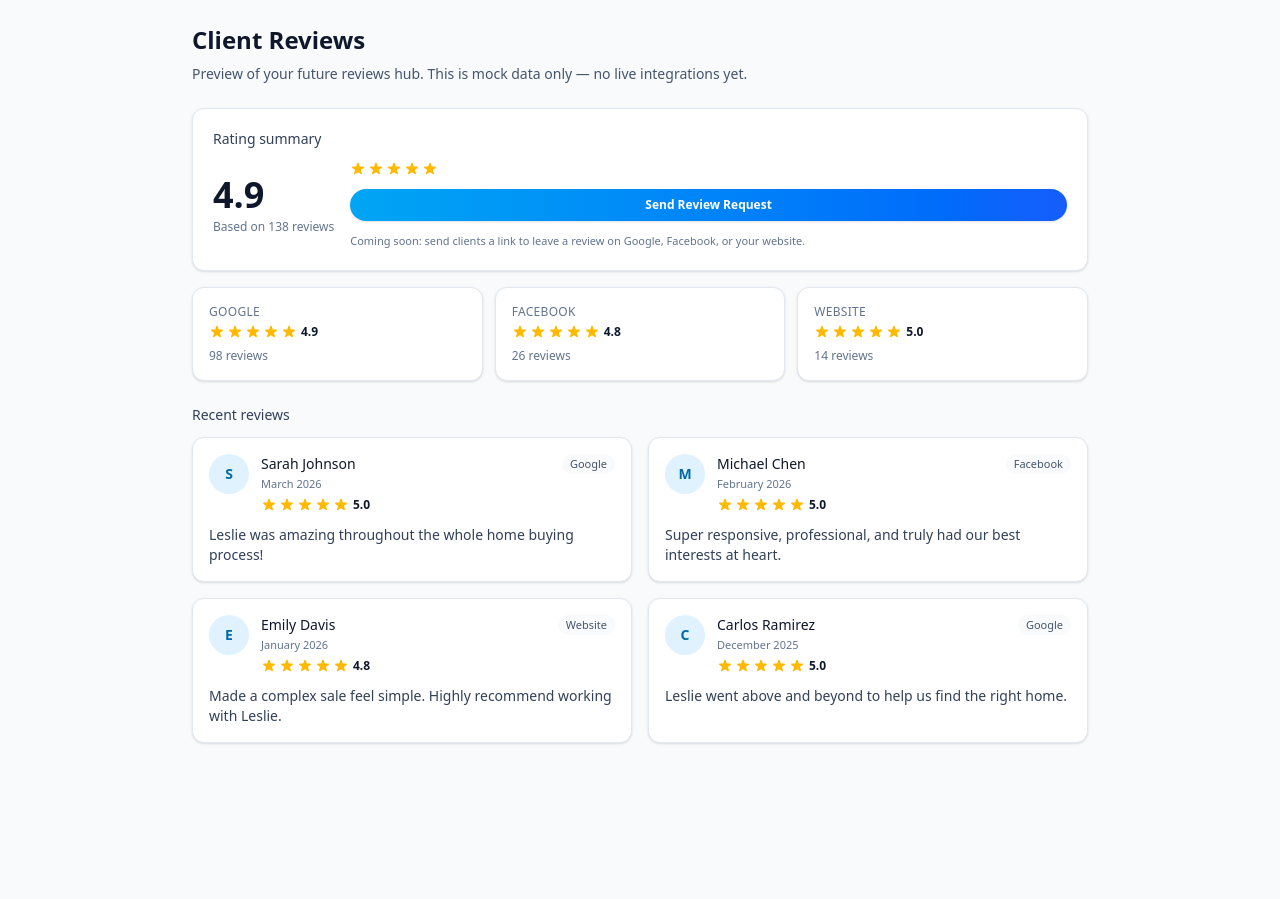
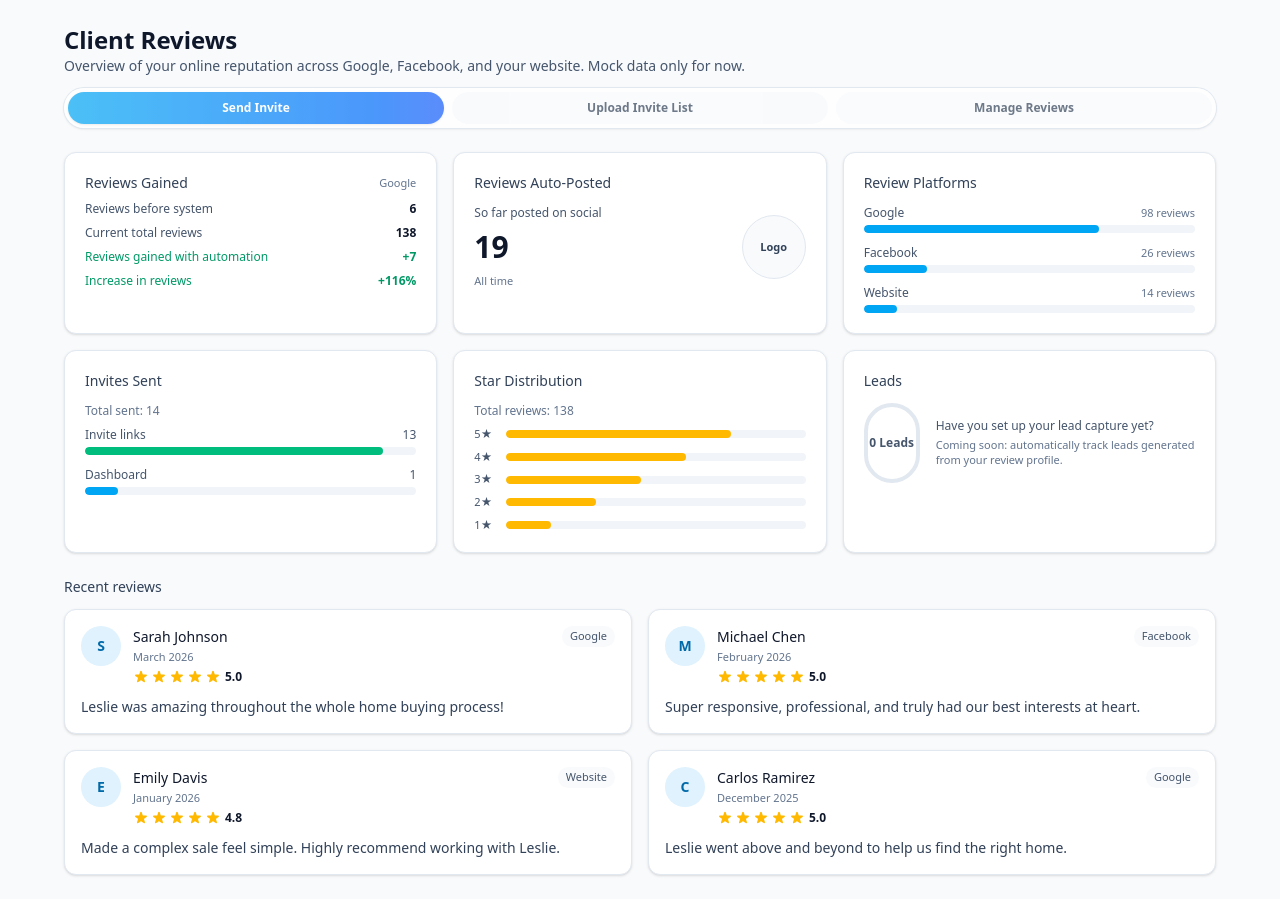
Before and after one commit to VenJami/follow-up-automation, a Next.js app: page /dashboard/reviews in a window 1280 px wide. Before the commit the page ends 800 px from the top, so only its background shows below. Built offline with nearby package versions, Linux system fonts and the light colour scheme.

Commit message:
Add Review Page

```diff
--- a/src/app/dashboard/reviews/page.tsx
+++ b/src/app/dashboard/reviews/page.tsx
@@ -96,72 +96,184 @@ function InitialAvatar({ name }: { name: string }) {
 export default function ReviewsPage() {
   return (
     <main className="min-h-screen px-4 py-6">
-      <div className="mx-auto max-w-4xl space-y-6">
-        {/* Page header */}
-        <div className="flex flex-col gap-2">
+      <div className="mx-auto max-w-6xl space-y-6">
+        {/* Top header + invite bar */}
+        <div className="space-y-3">
+          <div className="flex flex-col gap-2 md:flex-row md:items-baseline md:justify-between">
+            <div>
               <h1 className="text-2xl font-semibold text-slate-900">Client Reviews</h1>
               <p className="text-sm text-slate-600">
-            Preview of your future reviews hub. This is mock data only — no live
-            integrations yet.
+                Overview of your online reputation across Google, Facebook, and your
+                website. Mock data only for now.
               </p>
             </div>
-
-        {/* Rating summary + sources */}
-        <div className="grid gap-4 md:grid-cols-[2fr,3fr]">
-          {/* Rating summary card */}
-          <section className="rounded-xl border border-slate-200 bg-white p-5 shadow-sm">
-            <h2 className="mb-3 text-sm font-medium text-slate-700">
-              Rating summary
-            </h2>
-            <div className="flex items-center gap-4">
-              <div>
-                <p className="text-4xl font-semibold text-slate-900">
-                  {mockSummary.overallRating.toFixed(1)}
-                </p>
-                <p className="mt-1 text-xs text-slate-500">
-                  Based on {mockSummary.totalReviews} reviews
-                </p>
           </div>
-              <div className="flex flex-1 flex-col gap-3">
-                <StarRating value={mockSummary.overallRating} />
+          <div className="flex flex-col gap-2 rounded-full bg-white/80 p-1 shadow-sm ring-1 ring-slate-200 md:flex-row">
             <button
               type="button"
-                  className="inline-flex items-center justify-center rounded-full bg-gradient-to-r from-sky-500 to-blue-600 px-4 py-2 text-xs font-semibold text-white shadow-sm hover:from-sky-600 hover:to-blue-700 focus:outline-none focus:ring-2 focus:ring-sky-500 focus:ring-offset-1"
+              className="flex-1 rounded-full bg-gradient-to-r from-sky-500 to-blue-600 px-4 py-2 text-xs font-semibold text-white shadow-sm hover:from-sky-600 hover:to-blue-700 disabled:opacity-70"
               disabled
             >
-                  Send Review Request
+              Send Invite
             </button>
-                <p className="text-[11px] text-slate-500">
-                  Coming soon: send clients a link to leave a review on Google,
-                  Facebook, or your website.
-                </p>
+            <button
+              type="button"
+              className="flex-1 rounded-full bg-slate-50 px-4 py-2 text-xs font-semibold text-slate-700 hover:bg-slate-100 disabled:opacity-70"
+              disabled
+            >
+              Upload Invite List
+            </button>
+            <button
+              type="button"
+              className="flex-1 rounded-full bg-slate-50 px-4 py-2 text-xs font-semibold text-slate-700 hover:bg-slate-100 disabled:opacity-70"
+              disabled
+            >
+              Manage Reviews
+            </button>
+          </div>
+        </div>
+
+        {/* Main stats grid (dashboard-style) */}
+        <div className="grid gap-4 md:grid-cols-3">
+          {/* Reviews gained / summary */}
+          <section className="rounded-xl border border-slate-200 bg-white p-5 shadow-sm">
+            <div className="mb-2 flex items-center justify-between">
+              <h2 className="text-sm font-medium text-slate-700">Reviews Gained</h2>
+              <span className="text-[11px] text-slate-500">Google</span>
+            </div>
+            <div className="space-y-2 text-xs text-slate-600">
+              <div className="flex items-center justify-between">
+                <span>Reviews before system</span>
+                <span className="font-semibold text-slate-900">6</span>
+              </div>
+              <div className="flex items-center justify-between">
+                <span>Current total reviews</span>
+                <span className="font-semibold text-slate-900">
+                  {mockSummary.totalReviews}
+                </span>
+              </div>
+              <div className="flex items-center justify-between text-emerald-600">
+                <span>Reviews gained with automation</span>
+                <span className="font-semibold">+7</span>
+              </div>
+              <div className="flex items-center justify-between text-emerald-600">
+                <span>Increase in reviews</span>
+                <span className="font-semibold">+116%</span>
               </div>
             </div>
           </section>
 
-          {/* Review sources */}
-          <section className="grid gap-3 sm:grid-cols-3">
-            {mockSourceStats.map((source) => (
-              <div
-                key={source.source}
-                className="flex flex-col justify-between rounded-xl border border-slate-200 bg-white p-4 shadow-sm"
-              >
-                <div>
-                  <p className="text-xs font-medium uppercase tracking-wide text-slate-500">
-                    {source.source}
-                  </p>
-                  <div className="mt-1 flex items-center gap-1">
-                    <StarRating value={source.rating} />
-                    <span className="text-xs font-semibold text-slate-900">
-                      {source.rating.toFixed(1)}
+          {/* Auto-posted / total reviews */}
+          <section className="rounded-xl border border-slate-200 bg-white p-5 shadow-sm">
+            <h2 className="mb-3 text-sm font-medium text-slate-700">
+              Reviews Auto-Posted
+            </h2>
+            <div className="flex items-center justify-between gap-4">
+              <div className="flex flex-col gap-2">
+                <p className="text-xs text-slate-600">So far posted on social</p>
+                <p className="text-3xl font-semibold text-slate-900">19</p>
+                <p className="text-[11px] text-slate-500">All time</p>
+              </div>
+              <div className="flex h-16 w-16 items-center justify-center rounded-full border border-slate-200 bg-slate-50 text-[11px] font-semibold text-slate-700">
+                Logo
+              </div>
+            </div>
+          </section>
+
+          {/* Review platforms */}
+          <section className="rounded-xl border border-slate-200 bg-white p-5 shadow-sm">
+            <h2 className="mb-3 text-sm font-medium text-slate-700">
+              Review Platforms
+            </h2>
+            <div className="space-y-3 text-xs text-slate-600">
+              {mockSourceStats.map((source) => {
+                const percent = Math.round(
+                  (source.count / mockSummary.totalReviews) * 100
+                );
+                return (
+                  <div key={source.source}>
+                    <div className="mb-1 flex items-center justify-between">
+                      <span className="font-medium">{source.source}</span>
+                      <span className="text-[11px] text-slate-500">
+                        {source.count} reviews
                       </span>
                     </div>
+                    <div className="h-2 w-full overflow-hidden rounded-full bg-slate-100">
+                      <div
+                        className="h-full rounded-full bg-sky-500"
+                        style={{ width: `${percent}%` }}
+                      />
                     </div>
-                <p className="mt-2 text-xs text-slate-500">
-                  {source.count} review{source.count === 1 ? "" : "s"}
+                  </div>
+                );
+              })}
+            </div>
+          </section>
+
+          {/* Invites sent */}
+          <section className="rounded-xl border border-slate-200 bg-white p-5 shadow-sm">
+            <h2 className="mb-3 text-sm font-medium text-slate-700">Invites Sent</h2>
+            <p className="mb-2 text-xs text-slate-500">Total sent: 14</p>
+            <div className="space-y-3 text-xs text-slate-600">
+              <div>
+                <div className="mb-1 flex items-center justify-between">
+                  <span>Invite links</span>
+                  <span className="font-medium">13</span>
+                </div>
+                <div className="h-2 w-full overflow-hidden rounded-full bg-slate-100">
+                  <div className="h-full w-[90%] rounded-full bg-emerald-500" />
+                </div>
+              </div>
+              <div>
+                <div className="mb-1 flex items-center justify-between">
+                  <span>Dashboard</span>
+                  <span className="font-medium">1</span>
+                </div>
+                <div className="h-2 w-full overflow-hidden rounded-full bg-slate-100">
+                  <div className="h-full w-[10%] rounded-full bg-sky-500" />
+                </div>
+              </div>
+            </div>
+          </section>
+
+          {/* Star distribution */}
+          <section className="rounded-xl border border-slate-200 bg-white p-5 shadow-sm">
+            <h2 className="mb-3 text-sm font-medium text-slate-700">
+              Star Distribution
+            </h2>
+            <p className="mb-2 text-xs text-slate-500">
+              Total reviews: {mockSummary.totalReviews}
+            </p>
+            <div className="space-y-2 text-xs text-slate-600">
+              {[5, 4, 3, 2, 1].map((stars) => (
+                <div key={stars} className="flex items-center gap-2">
+                  <span className="w-6 text-[11px]">{stars}★</span>
+                  <div className="h-2 flex-1 overflow-hidden rounded-full bg-slate-100">
+                    <div
+                      className="h-full rounded-full bg-amber-400"
+                      style={{ width: `${stars * 15}%` }}
+                    />
+                  </div>
+                </div>
+              ))}
+            </div>
+          </section>
+
+          {/* Leads / views placeholder */}
+          <section className="rounded-xl border border-slate-200 bg-white p-5 shadow-sm">
+            <h2 className="mb-3 text-sm font-medium text-slate-700">Leads</h2>
+            <div className="flex items-center justify-between gap-4">
+              <div className="flex h-20 w-20 items-center justify-center rounded-full border-4 border-slate-200 text-xs font-semibold text-slate-600">
+                0 Leads
+              </div>
+              <div className="space-y-1 text-xs text-slate-600">
+                <p>Have you set up your lead capture yet?</p>
+                <p className="text-[11px] text-slate-500">
+                  Coming soon: automatically track leads generated from your review
+                  profile.
                 </p>
               </div>
-            ))}
+            </div>
           </section>
         </div>
 
```
Lines whose indentation alone changed are shown as unchanged.
